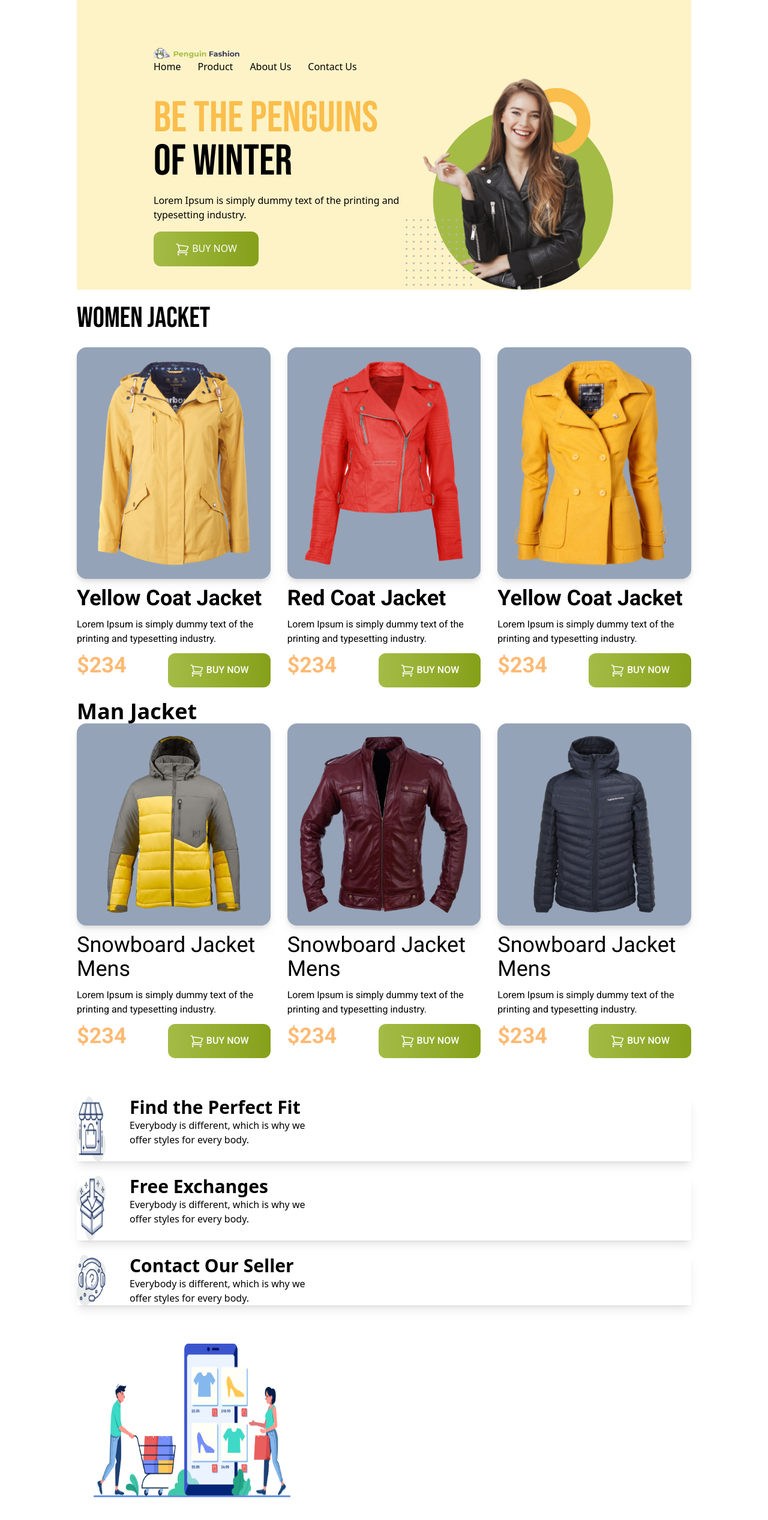
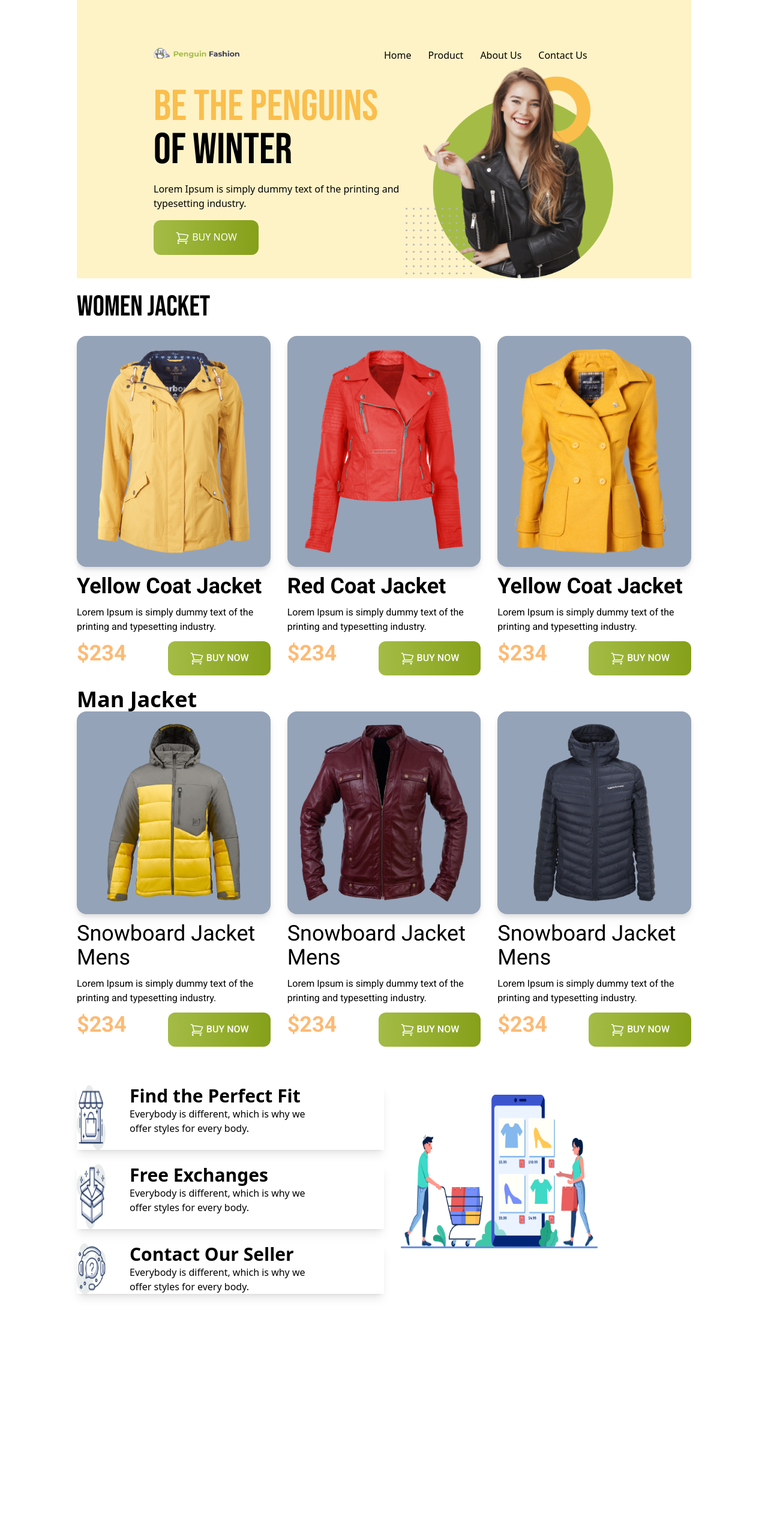
Before and after one commit to iftekharmahmud25/penguin-fashion-tailwind, a plain HTML site: page index.html in a window 1280 px wide. Shown: the whole page at 60% size. After the commit the page ends 2221 px from the top, so only its background shows below. Drawn offline with nearby package versions, Linux system fonts and the light colour scheme.

Commit message:
fix the bug

```diff
--- a/index.html
+++ b/index.html
@@ -26,7 +26,7 @@
   </head>
   <body>
     <header class="max-w-5xl mx-auto bg-amber-100 pt-20   px-4  md:px-32">
-      <nav class="  flex justify-between grid grid-cols-1 ">
+      <nav class="  flex justify-between grid grid-cols-1 md:grid-cols-2">
            <img class="w-36" src="icons/logo.png" alt="">
              <ul class="flex gap-7">
                 <li>Home </li>
@@ -210,10 +210,10 @@
 
              <section class="max-w-5xl mx-auto mt-10 mb-10  ">
 
-                <div class="flex justify-between  grid grid-cols-1  ">
+                <div class="flex justify-between grid grid-cols-1 md:grid-cols-2  ">
 
                  <div>
-                    <div class="flex mt-6 shadow-lg mb-6">
+                    <div class="flex mt-6 shadow-lg mb-6 ">
                       <img class="w-12 " src="icons/house.png" alt="">
                       <div>
                         <h3 class="px-10 text-3xl font-bold  ">Find the Perfect Fit</h3>
```
